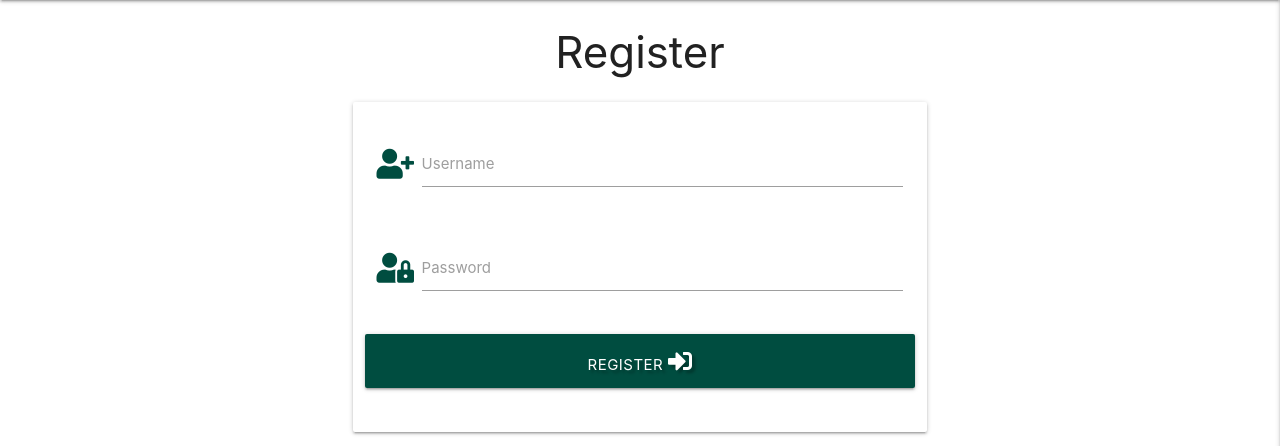
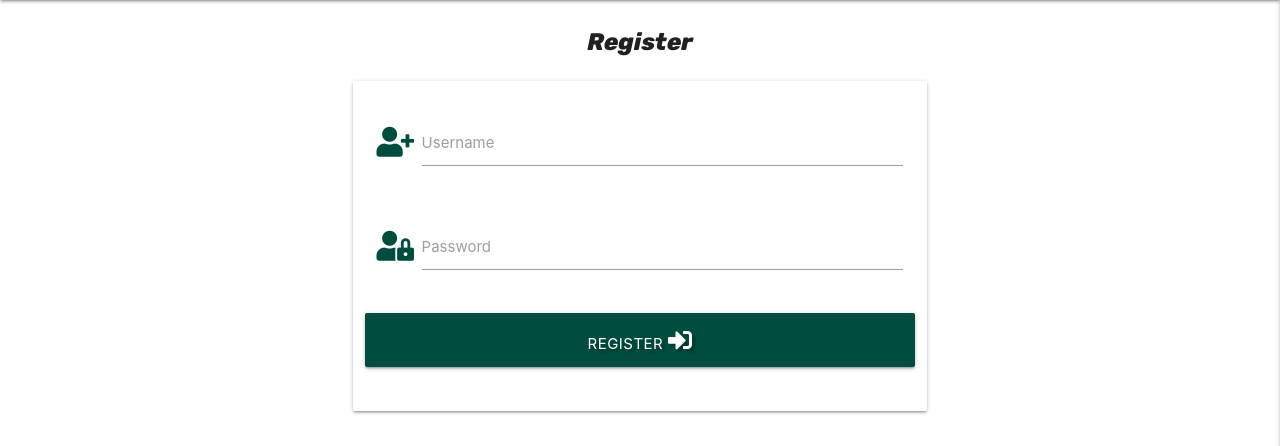
Before and after one commit to Code-Institute-Submissions/cookio, a Flask app: page /register in a window 1280 px wide. Shown: the part 64-510 px from the top of the page. Run offline with Flask 2, Linux system fonts and the light colour scheme; some libraries are stand-ins or nearby versions.

Commit message:
style titles on css

```diff
--- a/static/css/style.css
+++ b/static/css/style.css
@@ -35,7 +35,7 @@
           font-family: 'Rubik', sans-serif;
   }
 
-  .recipe-list {
+  .upper-title {
           font-family: 'Rubik', sans-serif;
-          font-size: large;
+          font-size: x-large;
   }
--- a/templates/add_recipe.html
+++ b/templates/add_recipe.html
@@ -1,7 +1,7 @@
 {% extends "base.html" %}
 {% block content %}
 
-<h3 class="teal-text text-darken-4 center-align">Add Recipe</h3>
+<h3 class="teal-text text-darken-4 center-align upper-title">Add Recipe</h3>
 
 <div class="row card-panel teal lighten-5">
     <form class="col s12" method="POST" action="{{ url_for('add_recipe') }}">
--- a/templates/categories.html
+++ b/templates/categories.html
@@ -1,7 +1,7 @@
 {% extends "base.html" %}
 {% block content %}
 
-<h3 class="teal-text text-darken-4 center-align">Manage Categories</h3>
+<h3 class="teal-text text-darken-4 center-align upper-title">Manage Categories</h3>
 
 <div class="row">
     <div class="col s12 center-align">
--- a/templates/edit_category.html
+++ b/templates/edit_category.html
@@ -1,7 +1,7 @@
 {% extends "base.html" %}
 {% block content %}
 
-<h3 class="teal-text text-darken-4 center-align">Edit Category</h3>
+<h3 class="teal-text text-darken-4 center-align upper-title">Edit Category</h3>
 
 <div class="row card-panel teal lighten-5">
     <form class="col s12" method="POST" action="{{ url_for('edit_category', category_id=category._id) }}">
--- a/templates/edit_recipe.html
+++ b/templates/edit_recipe.html
@@ -1,7 +1,7 @@
 {% extends "base.html" %}
 {% block content %}
 
-<h3 class="teal-text text-darken-4 center-align">Edit Recipe</h3>
+<h3 class="teal-text text-darken-4 center-align upper-title">Edit Recipe</h3>
 
 <div class="row card-panel teal lighten-5">
     <form class="col s12" method="POST" action="{{ url_for('edit_recipe', recipe_id=recipe._id) }}">
--- a/templates/recipes.html
+++ b/templates/recipes.html
@@ -1,7 +1,7 @@
 {% extends "base.html" %}
 {% block content %}
 
-<h3 class="teal-text text-darken-4 center-align recipe-list">List of Recipes</h3>
+<h3 class="teal-text text-darken-4 center-align upper-title">List of Recipes</h3>
 
 <ul class="collapsible">
     {% for recipe in recipes %}
--- a/templates/register.html
+++ b/templates/register.html
@@ -1,7 +1,7 @@
 {% extends "base.html" %}
 {% block content %}
 
-    <h3 class="center-align">Register</h3>
+    <h3 class="center-align upper-title">Register</h3>
 
     <div class="row">
         <form class="col s12 m8 offset-m2" method="POST" action="{{ url_for('register') }}">
```
